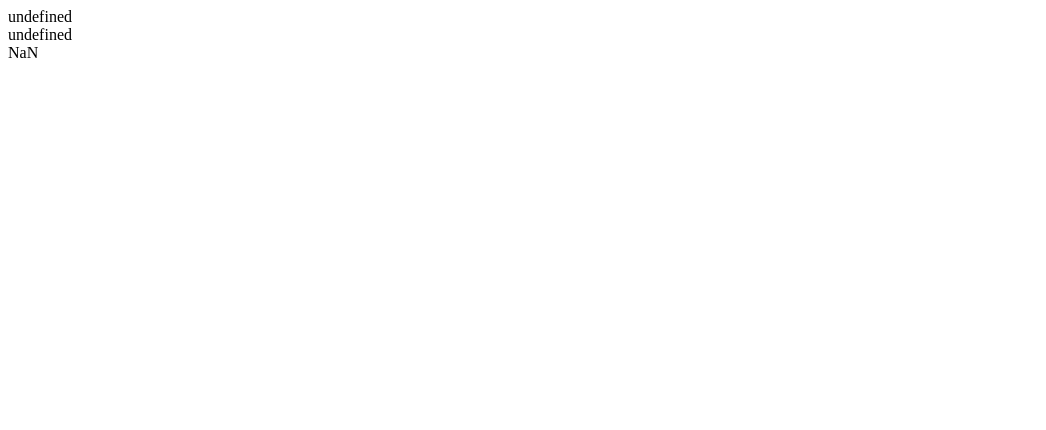
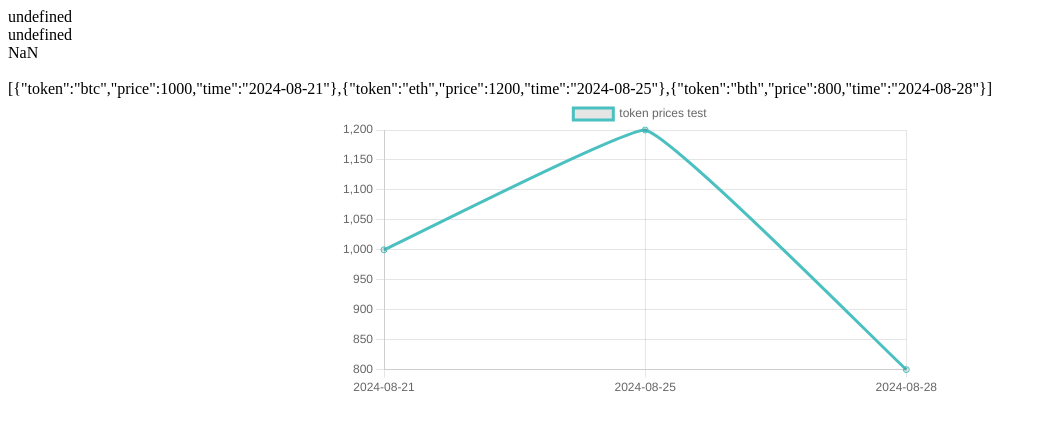
Before and after one commit to keramsky/redstone-api-prices, a website: page index.html in a window 1280 px wide. Shown: the whole page, without its empty margins (0-1046 px from the left). Drawn offline with nearby package versions, Linux system fonts and the light colour scheme; no server answers.

Commit message:
add a test price chart

```diff
--- a/index.html
+++ b/index.html
@@ -1,9 +1,11 @@
 <!DOCTYPE html>
-
+<html lang="pl">
 <head>
     <meta charset="UTF-8">
-    <title>RedStone api prices</title>
-    <link rel="stylesheet" href="styles/style.css">
+    <meta name="viewport" content="width=device-width, initial-scale=1.0">
+    <title>RedStone API Prices</title>
+    <script src="https://cdn.jsdelivr.net/npm/chart.js"></script>
+    <script src="prices.js" defer></script>
 </head>
 <body>
     <div id="btc-price">
@@ -15,6 +17,13 @@
     <div id="multiplied-price">
         not loaded yet
     </div>
+    <br>
+    <div id="price-list">
+        not loaded yet
+    </div>
+
+    <div style="width: 600px; margin: 0 auto;">
+        <canvas id="myChart"></canvas>
+    </div>
 </body>
-    <script src="prices.js"></script>
 </html>
--- a/prices.js
+++ b/prices.js
@@ -51,8 +51,48 @@ async function showPrices() {
     elementEth.innerHTML = `${ethPrice}`;
     console.log(ethPrice);
 
+    multipliedPrice = btcPrice * ethPrice
     elementMultiplied = document.getElementById("multiplied-price");
-    elementMultiplied.innerHTML = `${btcPrice * ethPrice}`;
+    elementMultiplied.innerHTML = `${multipliedPrice}`;
+
+    prices = [
+        {token: 'btc', price: 1000, time: '2024-08-21'},
+        {token: 'eth', price: 1200, time: '2024-08-25'},
+        {token: 'bth', price: 800, time: '2024-08-28'}
+    ]
+
+    console.log(prices)
+
+    elementPriceList = document.getElementById("price-list")
+    elementPriceList.innerHTML = `${JSON.stringify(prices)}`;
+
+
+
+    const ctx = document.getElementById('myChart').getContext('2d');
+
+    const myChart = new Chart(ctx, {
+        type: 'line',
+        data: {
+            labels: [prices[0].time, prices[1].time, prices[2].time],
+            datasets: [{
+                label: 'token prices test',
+                data: [prices[0].price, prices[1].price, prices[2].price],
+                fill: false,
+                borderColor: 'rgb(75, 192, 192)',
+                tension: 0.1
+            }]
+        },
+        options: {
+            scales: {
+                x: {
+                    type: 'category',
+                },
+                y: {
+                    beginAtZero: false
+                }
+            }
+        }
+    });
 
 }
 
```
Lines whose indentation alone changed are shown as unchanged.
